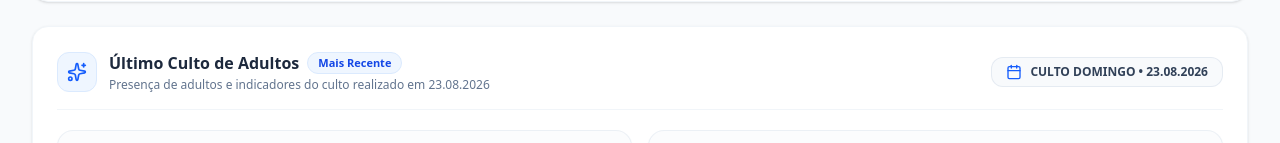
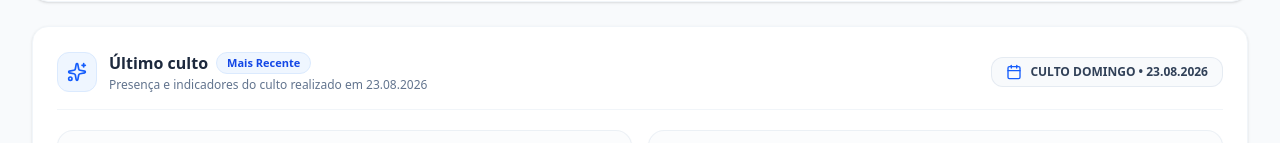
Before and after one commit to leonambrites/dashboard-de-presenca, a React (Vite) app: page / in a window 1280 px wide. Shown: the part 255-398 px from the top of the page. Built offline with nearby package versions, Linux system fonts and the light colour scheme; no server answers.

Commit message:
Update App.tsx

```diff
--- a/src/App.tsx
+++ b/src/App.tsx
@@ -871,13 +871,13 @@ export default function App() {
                     </div>
                     <div>
                       <div className="flex items-center gap-2">
-                        <h3 className="text-base font-bold text-slate-800">Último Culto de Adultos</h3>
+                        <h3 className="text-base font-bold text-slate-800">Último culto</h3>
                         <span className="bg-blue-50 text-blue-700 text-[11px] px-2.5 py-0.5 rounded-full font-semibold border border-blue-100">
                           Mais Recente
                         </span>
                       </div>
                       <p className="text-xs text-slate-500 mt-0.5">
-                        Presença de adultos e indicadores do culto realizado em {latestServicesInfo.latestOverall.date}
+                        Presença e indicadores do culto realizado em {latestServicesInfo.latestOverall.date}
                       </p>
                     </div>
                   </div>
```
